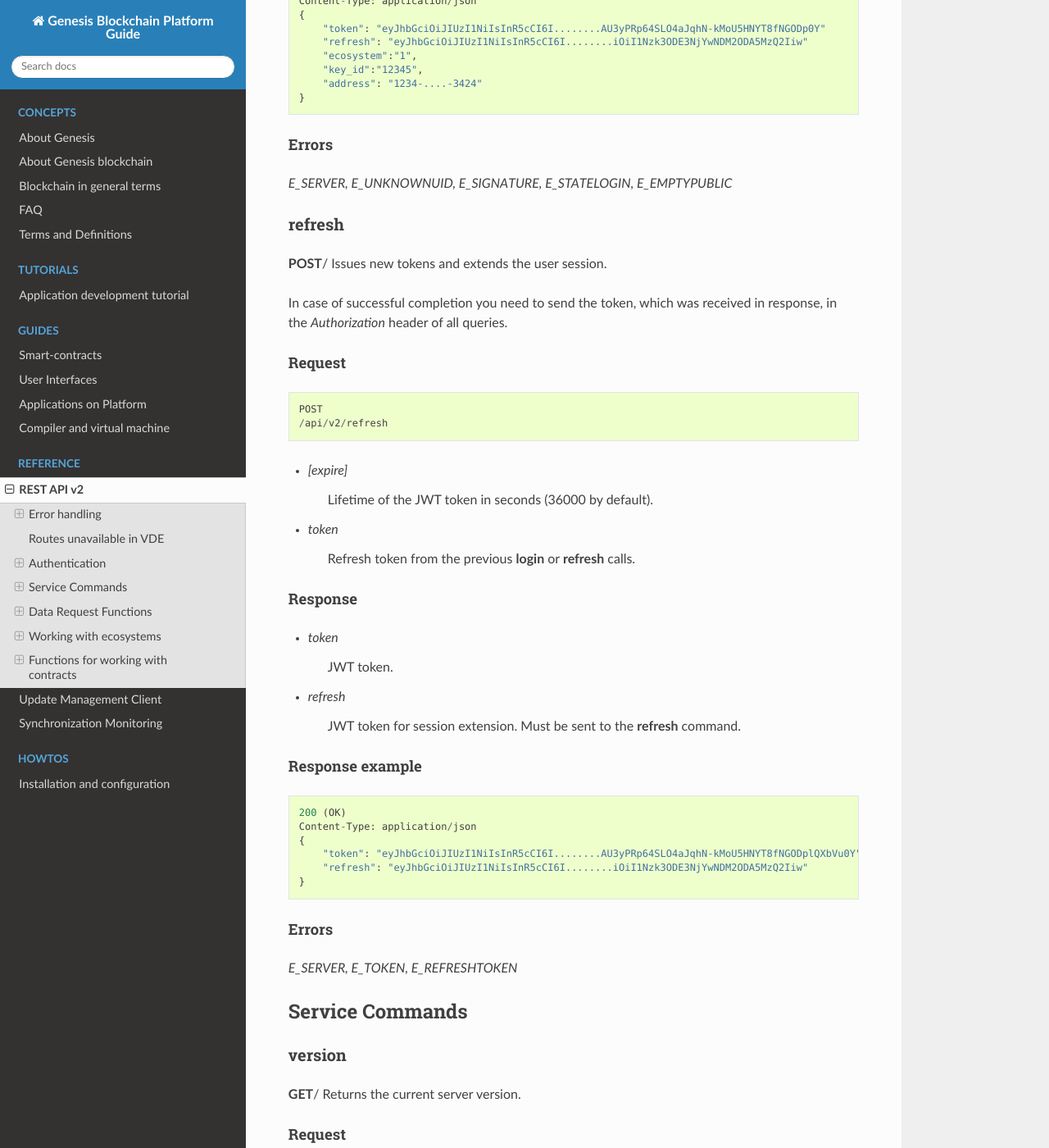
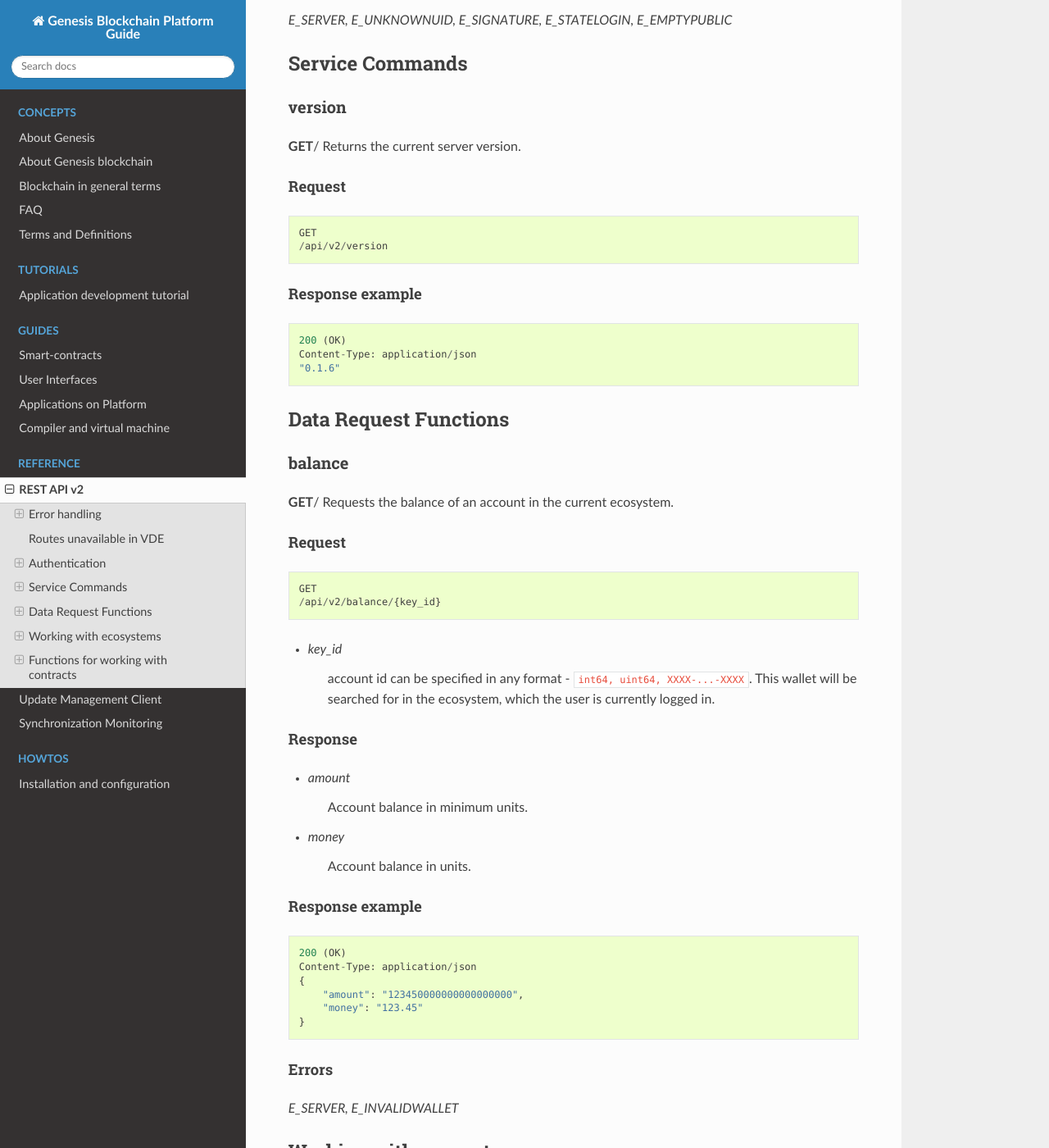
Before and after one commit to AplaProject/apla-docs-en, a Sphinx documentation site: the page built from source/reference/api2.rst, in a window 1280 px wide and 1400 px high, scrolled down 8535 px. Shown: the whole window at 82% size. Built offline with Sphinx 7.4.7 and the Read the Docs theme 2.0.0, drawn with Linux system fonts in a browser that asks for light colours; some of the changed text lies outside the part shown.

Commit message:
remove refresh method

```diff
--- a/source/reference/api2.rst
+++ b/source/reference/api2.rst
@@ -123,10 +123,6 @@
     Returned if there is a panic error.
 
     This error means that you have encountered a bug that needs to be found and fixed.
-
-.. describe:: E_REFRESHTOKEN
-
-    Refresh token is not valid.
 
 .. describe:: E_SERVER
 
@@ -327,10 +323,6 @@
 
     JWT token.
 
-* *refresh*
-
-    JWT token to extend the session. Must be sent in the **refresh** command.
-
 * *ecosystem*
 
     Ecosystem ID.
@@ -374,7 +366,6 @@
     Content-Type: application/json
     {
         "token": "eyJhbGciOiJIUzI1NiIsInR5cCI6I........AU3yPRp64SLO4aJqhN-kMoU5HNYT8fNGODp0Y"
-        "refresh": "eyJhbGciOiJIUzI1NiIsInR5cCI6I........iOiI1Nzk3ODE3NjYwNDM2ODA5MzQ2Iiw"
         "ecosystem":"1",
         "key_id":"12345",
         "address": "1234-....-3424"
@@ -384,64 +375,6 @@
 """"""
 
 *E_SERVER, E_UNKNOWNUID, E_SIGNATURE, E_STATELOGIN, E_EMPTYPUBLIC*
-
-
-refresh
--------
-
-**POST**/ Issues new tokens and extends the user session.
-
-In case of successful completion you need to send the token, which was received in response, in the *Authorization* header of all queries.
-
-
-Request
-"""""""
-
-.. code-block:: default
-
-    POST
-    /api/v2/refresh
-
-
-* *[expire]*
-
-    Lifetime of the JWT token in seconds (36000 by default).
-
-* *token*
-
-    Refresh token from the previous **login** or **refresh** calls.
-
-
-Response
-""""""""
-
-* *token*
-
-    JWT token.
-
-* *refresh*
-
-    JWT token for session extension. Must be sent to the **refresh** command.
-
-
-Response example
-""""""""""""""""
-
-.. code-block:: default
-
-    200 (OK)
-    Content-Type: application/json
-    {
-        "token": "eyJhbGciOiJIUzI1NiIsInR5cCI6I........AU3yPRp64SLO4aJqhN-kMoU5HNYT8fNGODplQXbVu0Y"
-        "refresh": "eyJhbGciOiJIUzI1NiIsInR5cCI6I........iOiI1Nzk3ODE3NjYwNDM2ODA5MzQ2Iiw"
-    }
-
-
-Errors
-""""""
-
-*E_SERVER, E_TOKEN, E_REFRESHTOKEN*
-
 
 
 Service Commands
```
